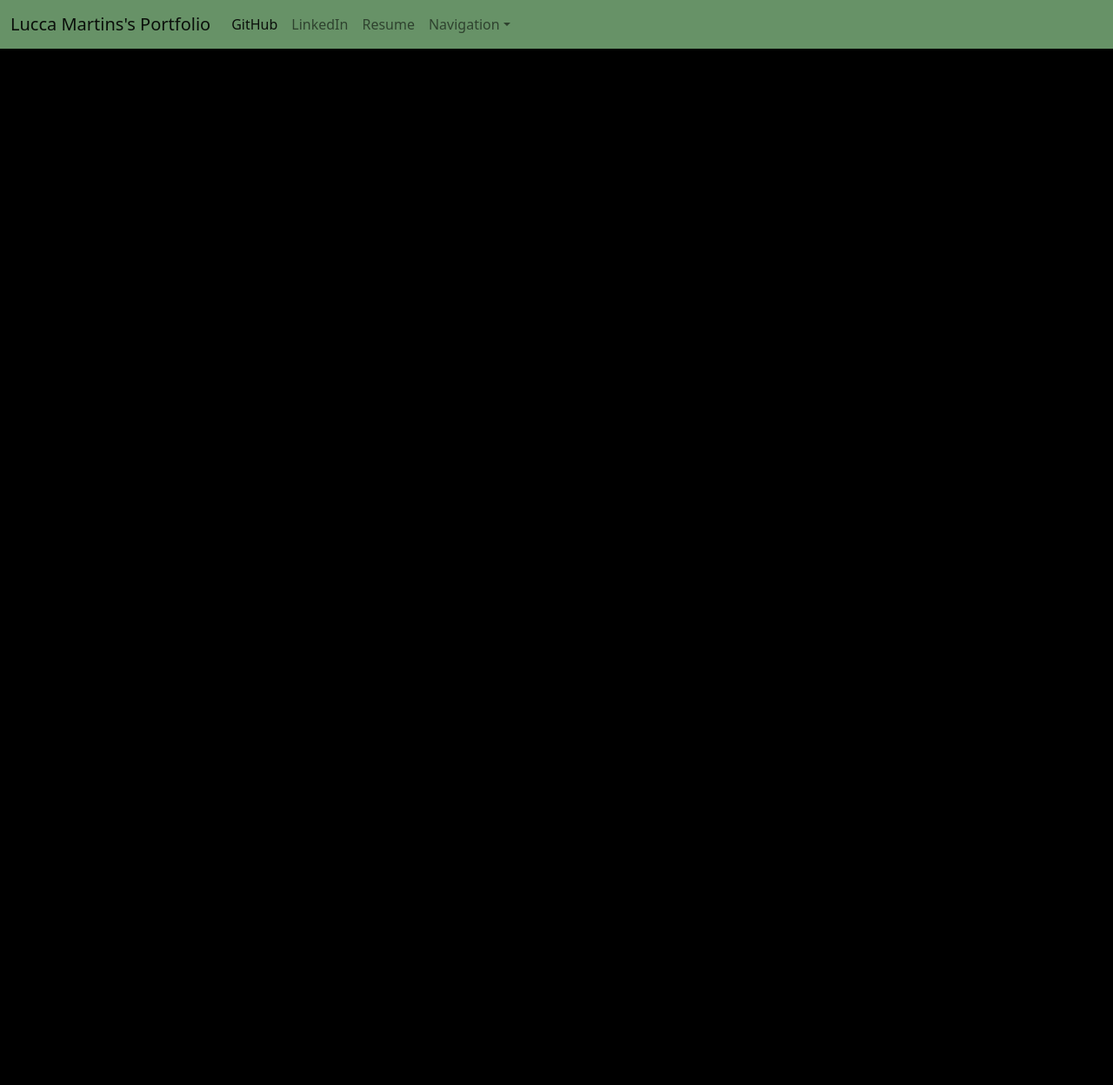
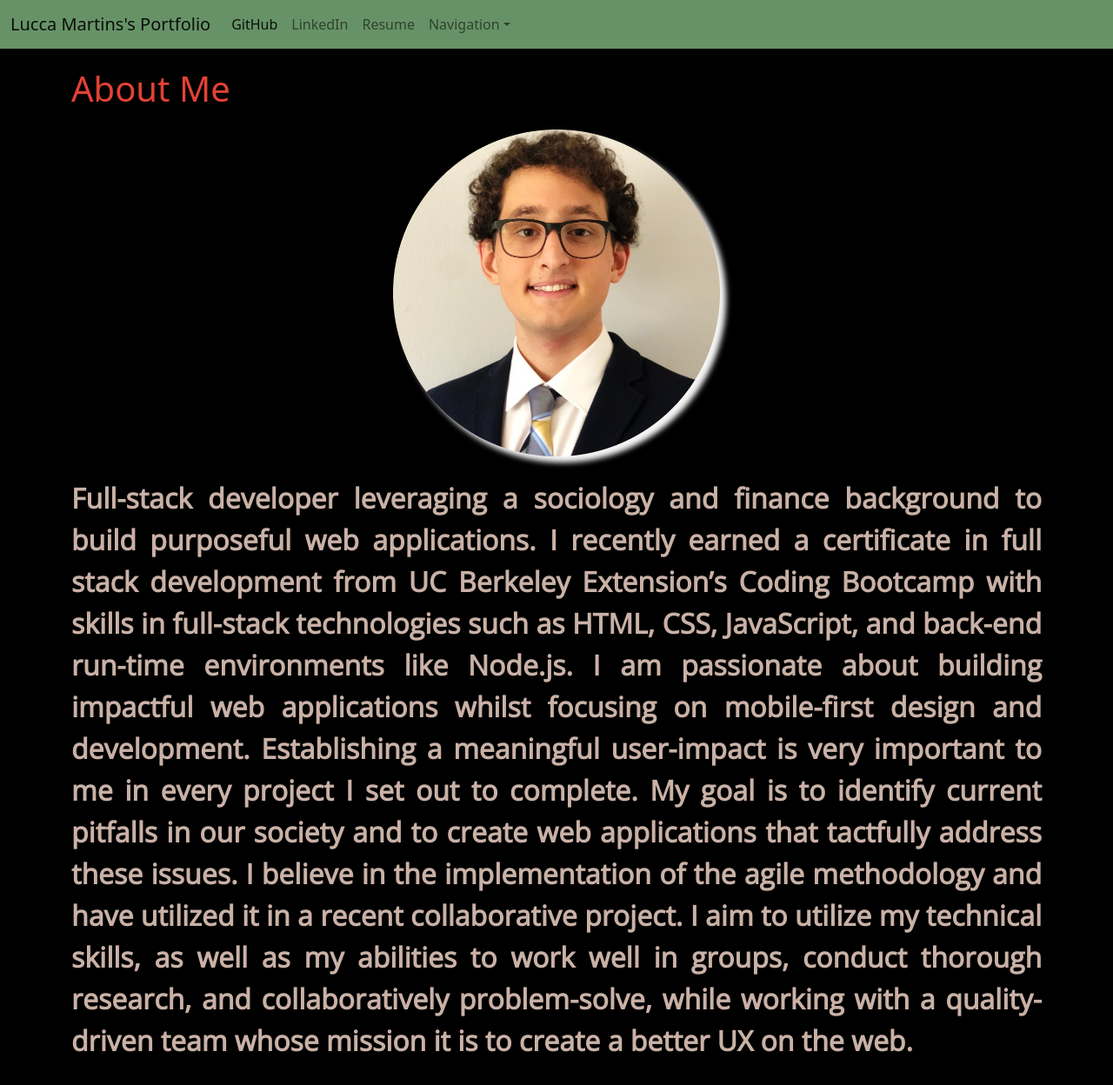
Before and after one commit to luccaloopz/portfolio-3, a website: page public/index.html in a window 1280 px wide. Shown: the whole page at 87% size. Before the commit the page ends 800 px from the top, so only its background shows below. Drawn offline with nearby package versions, Linux system fonts and the light colour scheme.

Commit message:
created the html for the about me section

```diff
--- a/public/assets/css/style.css
+++ b/public/assets/css/style.css
@@ -1,3 +1,48 @@
 body {
     background-color: black;
 }
+
+#aboutMe {
+    padding-top: 2%;
+    color: #E34234;
+}
+
+#profPicContainer {
+    margin-left: auto;
+    margin-right: auto;
+    margin-top: 2%;
+    width: 400px;
+    height: 100%;
+}
+
+#profPic {
+    width: 100%;
+    height: auto;
+    filter: drop-shadow(7px 7px 3px whitesmoke);
+}
+
+#description {
+    font-family: 'Open Sans', sans-serif;
+    font-size: xx-large;
+    font-weight: 600;
+    color: #c9b1a6;
+    text-align: justify;
+}
+
+#projectsLink:hover {
+    color: #E34234;
+}
+
+#projectsLink {
+    text-decoration: none;
+    color: #c9b1a6;
+}
+
+#resumeLink:hover {
+    color: #E34234;
+}
+
+#resumeLink {
+    text-decoration: none;
+    color: #c9b1a6;
+}
--- /dev/null
+++ b/public/assets/js/index.js
@@ -0,0 +1 @@
+const projectsLink = document.querySelector('projectsLink');
--- a/public/index.html
+++ b/public/index.html
@@ -62,7 +62,19 @@
         </header>
 
         <main class="container">
-
+            <h1 id="aboutMe" class="titles fs-1">About Me</h1>
+            <div class="row" id="profPicContainer">
+                <img id="profPic" src="./assets/images/linkedIn-profile-picture-modified.png" class="img-fluid" alt="Lucca's LinkedIn Profile Picture">
+            </div>
+            <div>
+                <br>
+            </div>
+            <div class="row" id="description">
+                <p>Full-stack developer leveraging a sociology and finance background to build purposeful web applications. I recently earned a certificate in full stack development from UC Berkeley Extension’s Coding Bootcamp with skills in full-stack technologies such as HTML, CSS, JavaScript, and back-end run-time environments like Node.js. <a id="projectsLink" href="/projects"> I am passionate about building impactful web applications whilst focusing on mobile-first design and development. </a> Establishing a meaningful user-impact is very important to me in every project I set out to complete. My goal is to identify current pitfalls in our society and to create web applications that tactfully address these issues. I believe in the implementation of the agile methodology and have utilized it in a recent collaborative project. <a id="resumeLink" href="./assets/lucca-resume.pdf" target="_blank"> I aim to utilize my technical skills, as well as my abilities to work well in groups, conduct thorough research, and collaboratively problem-solve, while working with a quality-driven team whose mission it is to create a better UX on the web. </a></p>
+            </div>
+            <div>
+                <br>
+            </div>
         </main>
 
         <footer>
@@ -70,5 +82,6 @@
         </footer>
 
         <script src="https://cdn.jsdelivr.net/npm/bootstrap@5.1.3/dist/js/bootstrap.bundle.min.js" integrity="sha384-ka7Sk0Gln4gmtz2MlQnikT1wXgYsOg+OMhuP+IlRH9sENBO0LRn5q+8nbTov4+1p" crossorigin="anonymous"></script>
+        <script src="./assets/js/index.js"></script>
     </body>
 </html>
```
Also changed, not shown: public/assets/images/investment-tracker-gif-image.gif (added), public/assets/images/linkedIn-profile-picture-modified.png (added), 1 other file.
